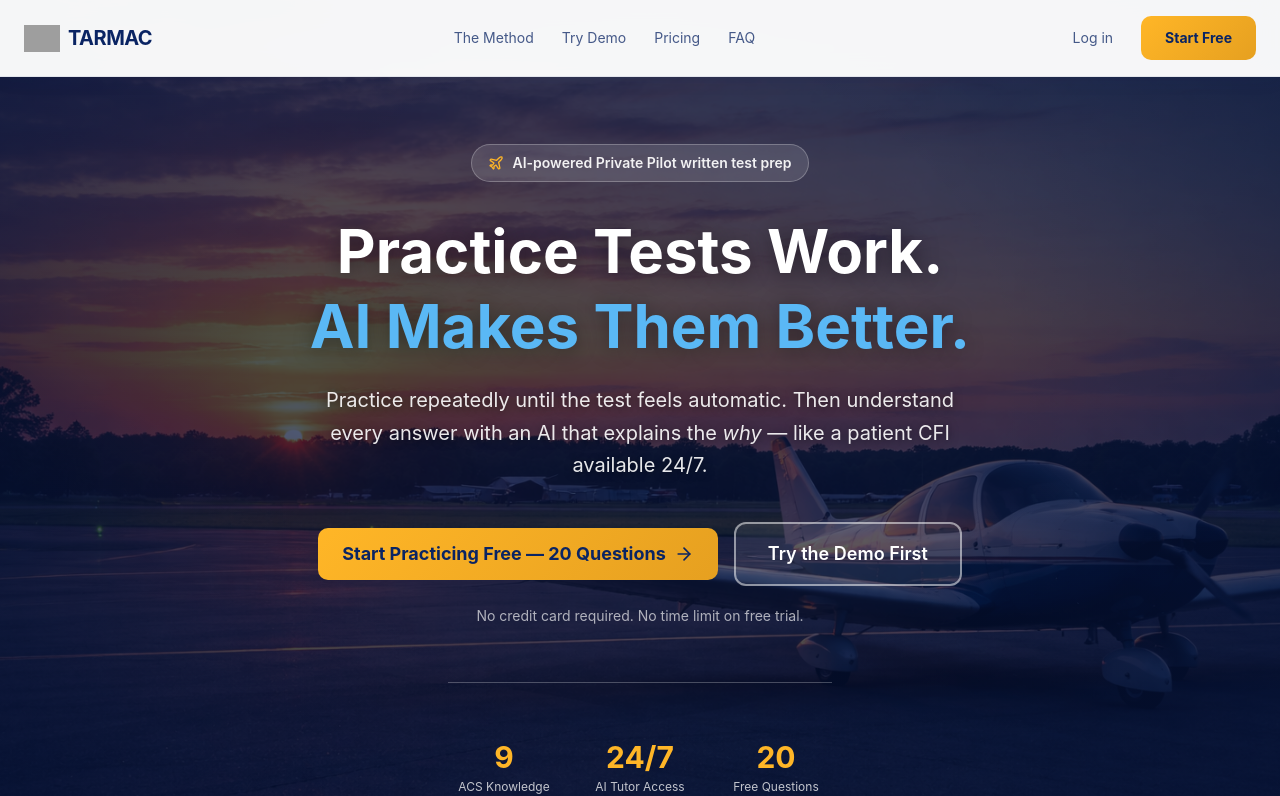
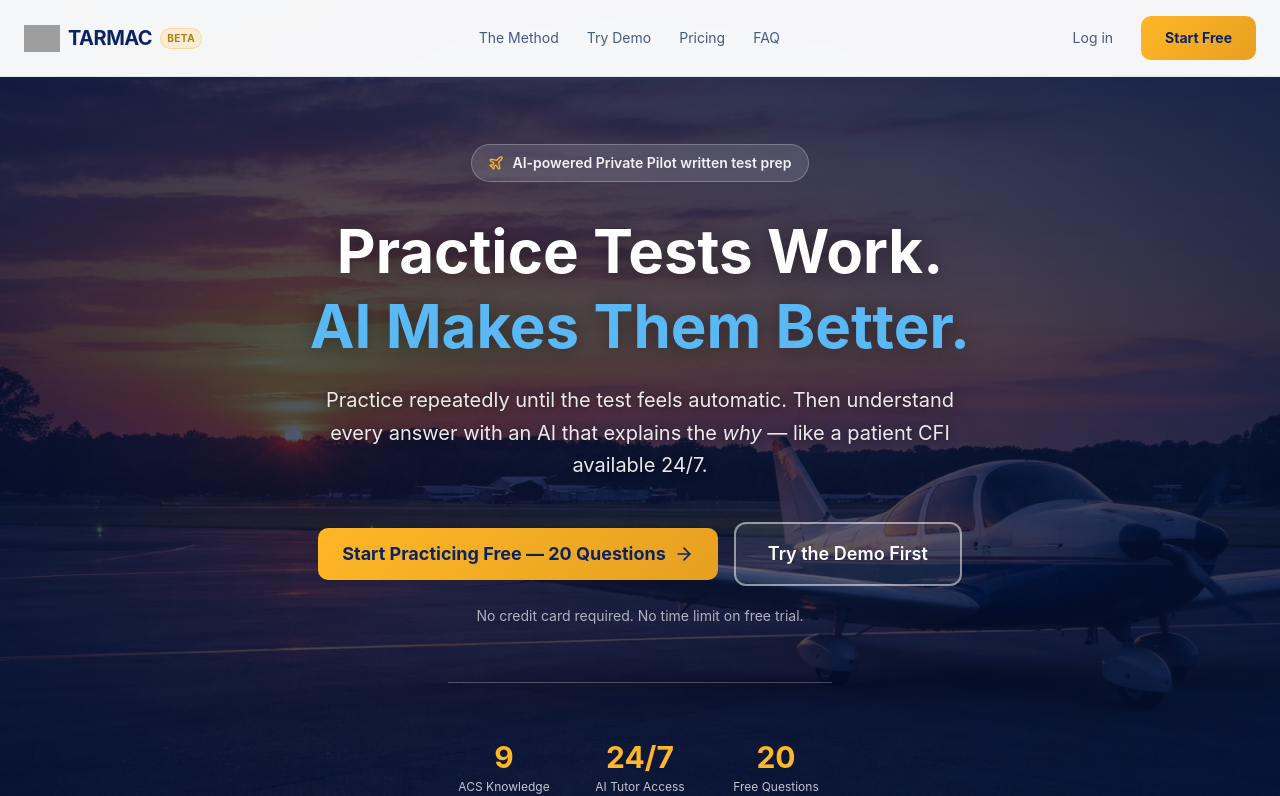
Before and after one commit to mje123/Tarmac, a Next.js app: page / in a window 1280 px wide. Shown: the top 796 px of the page. Built offline with nearby package versions, Linux system fonts and the light colour scheme; grey boxes are pictures that could not be loaded.

Commit message:
Add BETA badge to nav and sidebar
Co-Authored-By: Claude Sonnet 4.6 <noreply@anthropic.com>

```diff
--- a/src/app/page.tsx
+++ b/src/app/page.tsx
@@ -333,6 +333,7 @@ export default function LandingPage() {
         <Link href="/" className="flex items-center gap-2">
           <Image src="/logo.png" alt="TARMAC" width={36} height={36} />
           <span className="text-xl font-bold text-[#0A2463] tracking-tight">TARMAC</span>
+          <span className="text-[10px] font-bold px-1.5 py-0.5 rounded-full tracking-wider" style={{ background: 'rgba(255,182,39,0.15)', color: '#b87d00', border: '1px solid rgba(255,182,39,0.35)' }}>BETA</span>
         </Link>
         <div className="hidden md:flex items-center gap-7 text-sm text-[#0A2463]/75">
           <a href="#method" className="hover:text-[#0A2463] transition-colors">The Method</a>
--- a/src/components/layout/Sidebar.tsx
+++ b/src/components/layout/Sidebar.tsx
@@ -60,6 +60,7 @@ export default function Sidebar({ user }: SidebarProps) {
       <div className="flex items-center gap-3 px-5 py-4" style={{ borderBottom: '1px solid rgba(255,255,255,0.08)' }}>
         <Image src="/logo-white.png" alt="TARMAC" width={40} height={40} className="shrink-0" />
         <span className="text-xl font-bold text-white tracking-tight">TARMAC</span>
+        <span className="text-[10px] font-bold px-1.5 py-0.5 rounded-full tracking-wider" style={{ background: 'rgba(255,182,39,0.15)', color: '#FFB627', border: '1px solid rgba(255,182,39,0.3)' }}>BETA</span>
       </div>
 
       {/* Nav */}
```
